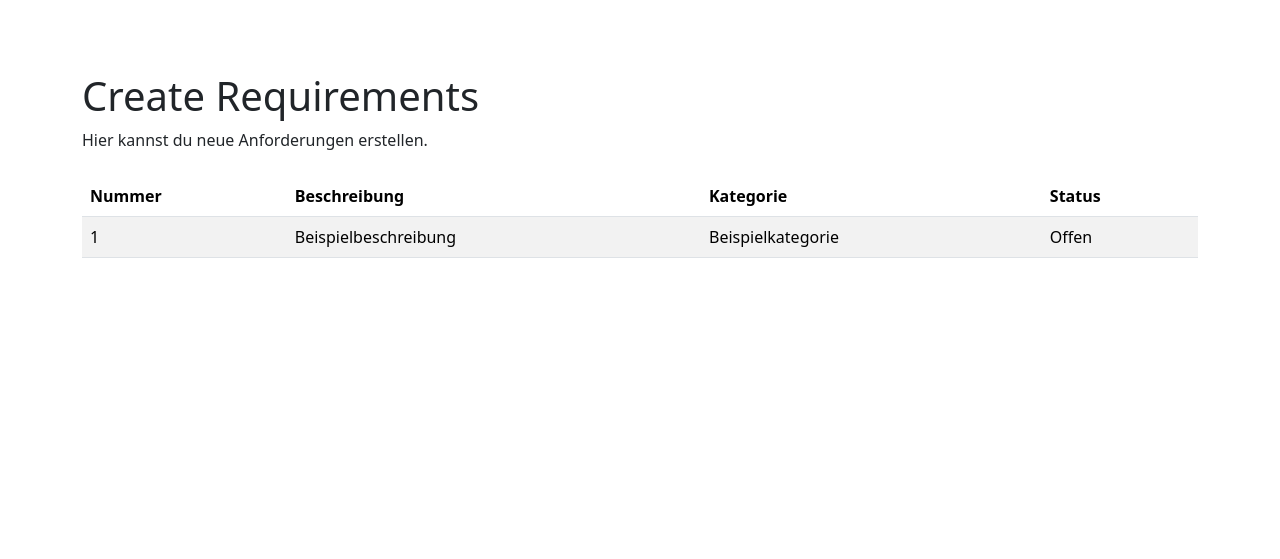
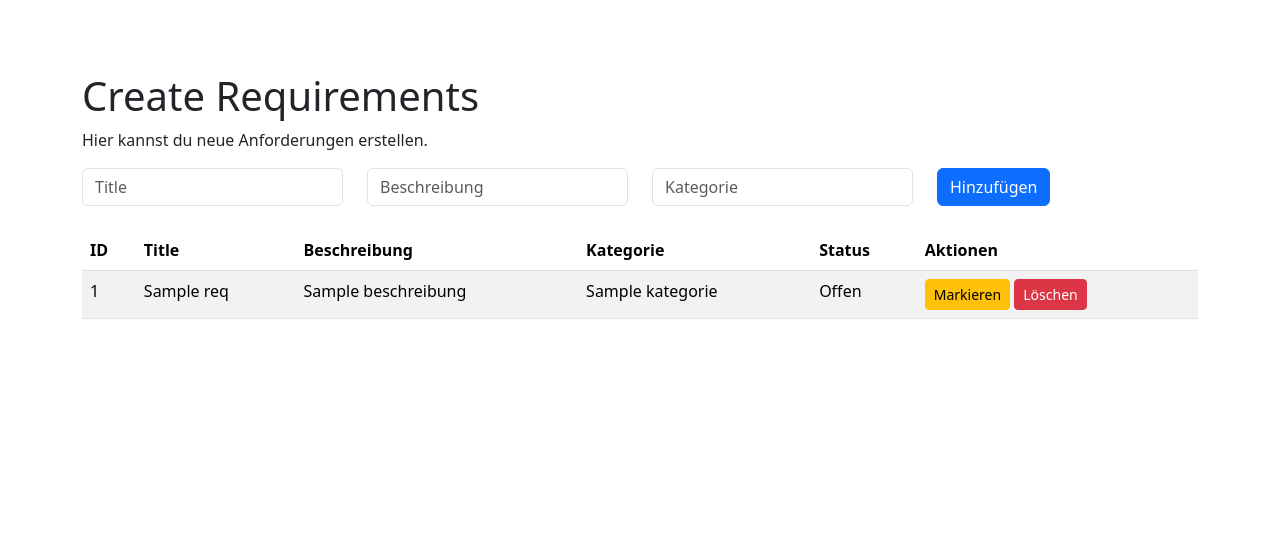
Before and after one commit to Aliwes1999/Interface_for_MBSE_Models, a Flask app: template app/templates/create.html in a window 1280 px wide. Shown: the part 56-615 px from the top of the page. Run offline with Flask 3, Linux system fonts and the light colour scheme; the template is opened without the code that fills it: most values are stand-ins (such as "Sample title", 1, 10 or a date in 2020).

Commit message:
create.html erweitert

```diff
--- a/app/templates/create.html
+++ b/app/templates/create.html
@@ -1,25 +1,51 @@
-{% extends "base.html" %} {% block title %}Create Requirements{% endblock %} {%
-block content %}
+{% extends "base.html" %}
+{% block title %}Create Requirements{% endblock %}
+{% block content %}
 <h1 class="mt-5 pt-3">Create Requirements</h1>
 <p>Hier kannst du neue Anforderungen erstellen.</p>
-<!-- Hier kannst du später ein Formular einfügen -->
+
+<form method="POST" class="mb-4">
+  <div class="row">
+    <div class="col-md-3">
+      <input type="text" name="title" class="form-control" placeholder="Title" required>
+    </div>
+    <div class="col-md-3">
+      <input type="text" name="beschreibung" class="form-control" placeholder="Beschreibung" required>
+    </div>
+    <div class="col-md-3">
+      <input type="text" name="kategorie" class="form-control" placeholder="Kategorie" required>
+    </div>
+    <div class="col-md-3">
+      <button type="submit" class="btn btn-primary">Hinzufügen</button>
+    </div>
+  </div>
+</form>
+
 <table class="table table-striped mt-4">
   <thead>
     <tr>
-      <th>Nummer</th>
+      <th>ID</th>
+      <th>Title</th>
       <th>Beschreibung</th>
       <th>Kategorie</th>
       <th>Status</th>
+      <th>Aktionen</th>
     </tr>
   </thead>
   <tbody>
+    {% for req in requirements %}
     <tr>
-      <td>1</td>
-      <td>Beispielbeschreibung</td>
-      <td>Beispielkategorie</td>
-      <td>Offen</td>
+      <td>{{ req.id }}</td>
+      <td>{{ req.title }}</td>
+      <td>{{ req.beschreibung }}</td>
+      <td>{{ req.kategorie }}</td>
+      <td>{{ req.status }}</td>
+      <td>
+        <a href="{{ url_for('main.mark', req_id=req.id) }}" class="btn btn-warning btn-sm">Markieren</a>
+        <a href="{{ url_for('main.delete', req_id=req.id) }}" class="btn btn-danger btn-sm">Löschen</a>
+      </td>
     </tr>
-    <!-- Weitere Zeilen können hier ergänzt werden -->
+    {% endfor %}
   </tbody>
 </table>
 {% endblock %}
```
Also changed, not shown: TODO.md (added, +5 -0 lines), app/routes.py (+36 -3 lines).
